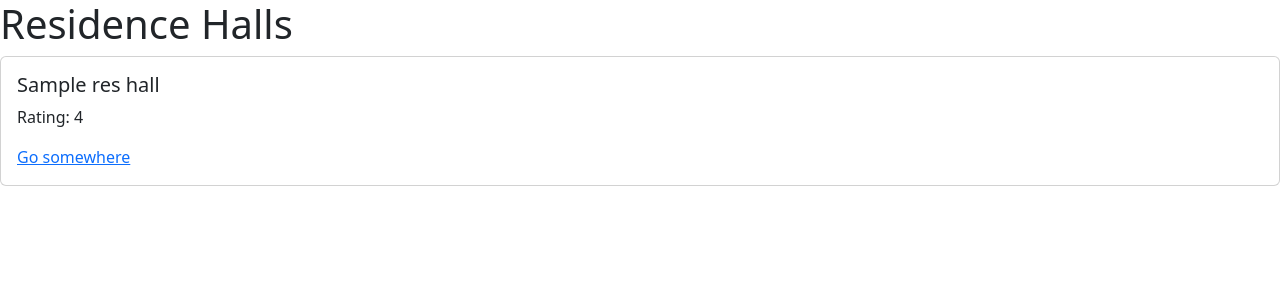
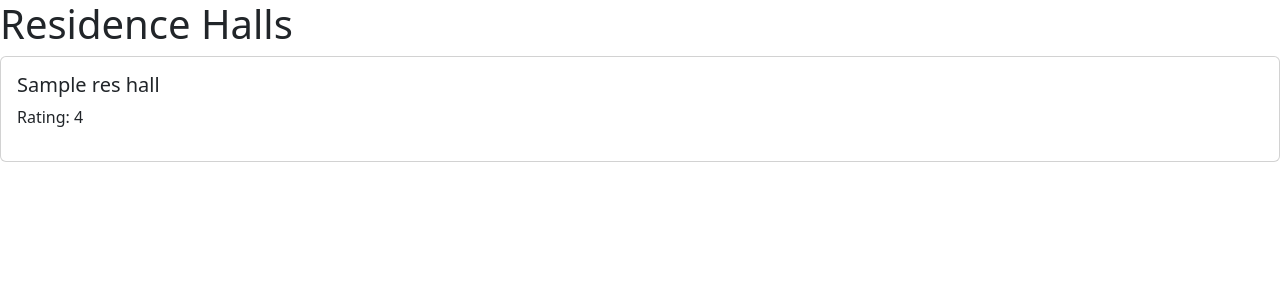
Before and after one commit to jjboucher/DormReviews, a Django app: template dormapp/templates/resHalls.html in a window 1280 px wide. Shown: the top 300 px of the page. Run offline with Django 4.2, Linux system fonts and the light colour scheme; the template is opened without the code that fills it: most values are stand-ins (such as "Sample title", 1, 10 or a date in 2020); some libraries are stand-ins or nearby versions.

Commit message:
edit to resHalls.html

```diff
--- a/dormapp/templates/resHalls.html
+++ b/dormapp/templates/resHalls.html
@@ -4,11 +4,12 @@
 {% block content %}
 <h1>Residence Halls</h1>
 {% for resHalls in resHallsList %}
+
 	<div class="card">
-  <div class="card-body">
+  	<div class="card-body">
     <h5 class="card-title">{{resHalls.name}}</h5>
     <p class="card-text">Rating: {{resHalls.rating}}</p>
-    <a href="#" class="stretched-link">Go somewhere</a>
+    <a href="resHalls/{{resHalls.name}}" class="stretched-link"></a>
 
   </div>
 </div>
```
